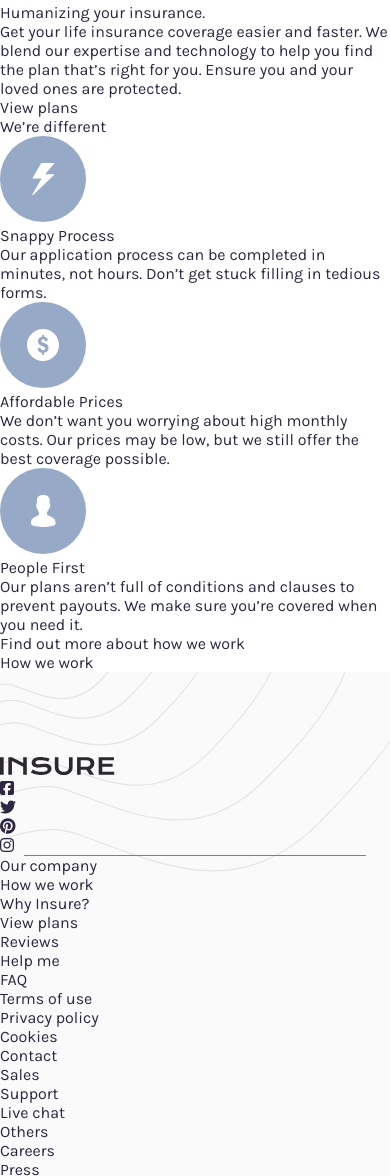
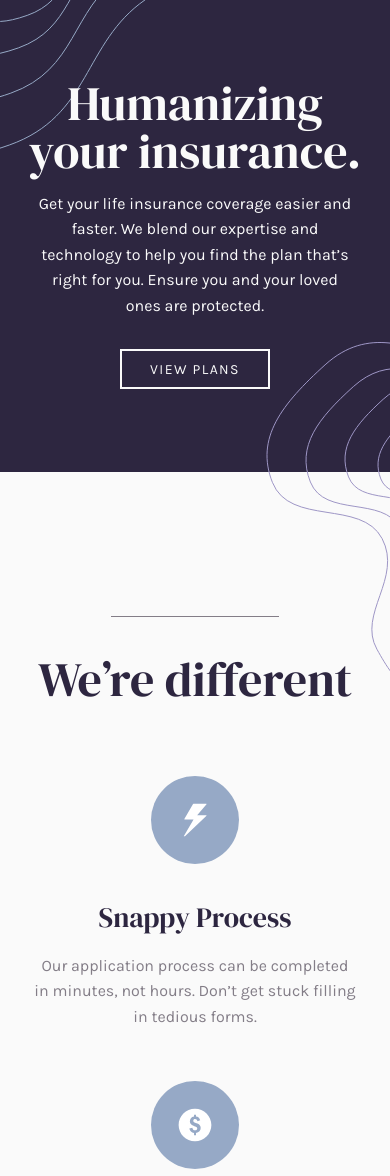
Before and after one commit to kennbach/insure-landing-page, a plain HTML site: page index.html in a window 390 px wide. Shown: the part 564-1740 px from the top of the page. Drawn offline with Linux system fonts and the light colour scheme.

Commit message:
mobile design html and css

```diff
--- a/css/styles.css
+++ b/css/styles.css
@@ -55,9 +55,7 @@ textarea {
   --color-secondary-dark: hsl(270, 9%, 17%);
   --color-secondary-medium: hsl(273, 4%, 51%);
   --color-secondary-light: hsl(0, 0%, 98%);
-
-  /* --color-background-overlay: rgba(103, 75, 175, 0.8); */
-  /* --btn-box-shadow: 0 6px 12px hsl(257, 69%, 30%); */
+  --color-tertiary: hsl(273, 4%, 51%, 0.3);
 }
 
 .sr-only {
@@ -78,29 +76,237 @@ body {
   font-family: var(--font-family-body);
   font-size: 1.6rem;
   color: var(--color-primary-dark);
+  background-color: var(--color-secondary-light);
+}
+
+header {
+  display: grid;
+  grid-template-columns: max-content 1fr;
+  align-items: center;
+}
+
+.header-logo {
+  width: 115px;
+  height: auto;
+  margin: 30px 20px;
+  justify-self: left;
+}
+
+.hamburger-menu__img {
+  width: 32px;
+  height: 32px;
+  margin: 20px 20px;
+  justify-self: right;
+  /* cursor: pointer; */
+}
+
+.header-nav {
+  display: none;
+}
+
+.main-image-container {
+  line-height: 0;
+  background-color: var(--color-primary-dark);
+}
+.main-image-container img {
+  width: 100%;
+}
+
+.intro {
+  width: 100%;
+  padding: 95px 1em;
+  text-align: center;
+  color: var(--color-secondary-light);
+  background-color: var(--color-primary-dark);
+  background-image: url(../images/bg-pattern-intro-left-mobile.svg),
+    url(../images/bg-pattern-intro-right-mobile.svg);
+  background-repeat: no-repeat, no-repeat;
+  background-position: left top, right bottom -200px;
+}
+.intro h1 {
+  justify-self: center;
+  max-width: 15ch;
+  margin: 0 auto;
+  font-size: 4.8rem;
+  font-family: var(--font-family-headings);
+  line-height: 1;
+}
+.intro p {
+  max-width: 33ch;
+  margin: 0 auto;
+  padding-top: 1em;
+  padding-bottom: 2.5em;
+  font-weight: var(--font-weight-regular);
+  line-height: 1.6;
+}
+.intro a {
+  border: 2px solid var(--color-secondary-light);
+  text-transform: uppercase;
+  padding: 0.7em 2em;
+  font-size: 1.4rem;
+  letter-spacing: 0.1em;
+}
+.intro a:hover {
+  cursor: pointer;
+  background-color: var(--color-secondary-light);
+  color: var(--color-secondary-dark);
+}
+
+.were-different {
+  display: grid;
+  grid-template-columns: 1fr;
+  justify-items: center;
+  width: 100%;
+  background-color: var(--color-secondary-light);
+  background-image: url(../images/bg-pattern-intro-right-mobile.svg);
+  background-repeat: no-repeat;
+  background-position: right top -130px;
+}
+.were-different h2::before {
+  content: "";
+  display: block;
+  width: 3.5em;
+  height: 1px;
+  background-color: var(--color-secondary-medium);
+  margin: 3em auto 0.6em auto;
+}
+.were-different h2 {
+  font-family: var(--font-family-headings);
+  font-size: 4.8rem;
+  margin-bottom: 1em;
+}
+.were-different img {
+  width: 5.5em;
+  height: 5.5em;
+  margin-top: 1em;
+}
+.were-different h3 {
+  font-family: var(--font-family-headings);
+  font-size: 2.8rem;
+  margin: 1.2em auto 0.6em auto;
+}
+.were-different p {
+  text-align: center;
+  line-height: 1.6;
+  color: var(--color-secondary-medium);
+  margin-bottom: 2.2em;
+  max-width: 34ch;
+}
+
+.find-out-more {
+  display: grid;
+  grid-template-areas: 1fr;
+  justify-content: center;
+  text-align: center;
+  max-width: 100%;
+  margin: 6.2em 1.3em 8.5em 1.3em;
+  /* margin-bottom: 10em; */
+  background-color: var(--color-primary-dark);
+  background-image: url(../images/bg-pattern-intro-right-mobile.svg);
+  background-repeat: no-repeat;
+  background-position: right top -90px;
+  background-size: 55% 120%;
+  background-blend-mode: lighten;
+}
+.find-out-more h2 {
+  font-family: var(--font-family-headings);
+  font-size: 4rem;
+  color: var(--color-secondary-light);
+  line-height: 1;
+  text-align: center;
+  max-width: 13ch;
+  padding: 1.85em 0 1em 0;
+}
+.find-out-more a {
+  justify-self: center;
+  width: max-content;
+  font-size: 1.4rem;
+  color: var(--color-secondary-light);
+  letter-spacing: 0.1em;
+  text-transform: uppercase;
+  padding: 0.7em 2em;
+  margin-bottom: 5em;
+  border: 2px solid var(--color-secondary-light);
+}
+
+.find-out-more a:hover {
+  cursor: pointer;
+  background-color: var(--color-secondary-light);
+  color: var(--color-secondary-dark);
 }
 
 footer {
+  display: grid;
+  grid-template-columns: 1fr;
+  justify-items: center;
   background-color: var(--color-secondary-light);
   background-image: url(../images/bg-pattern-footer-mobile.svg);
   background-repeat: no-repeat;
-  background-size: 100% 200px;
-  background-position: 0 0;
+  background-position: top right;
+  background-size: 100% 19%;
 }
 
 .footer-logo {
   width: 115px;
   height: auto;
-  margin-top: 85px;
+  margin: 85px auto 30px auto;
 }
 
-.social::after {
+.social-nav {
+  display: grid;
+  grid-template-columns: 1fr;
+  justify-items: center;
+  width: 100%;
+}
+
+.social-nav ul {
+  width: 160px;
+  display: grid;
+  grid-template-columns: repeat(4, 1fr);
+  place-items: center;
+  font-size: 2.5rem;
+  color: var(--color-secondary-medium);
+  margin-bottom: 1.4em;
+}
+
+.social-nav li:hover {
+  cursor: pointer;
+  color: var(--color-primary-dark);
+  transition: 300ms;
+}
+
+.social-nav::after {
   content: "";
   display: block;
-  max-width: 100%;
+  width: min(330px, 90vw);
   height: 1px;
-  background-color: var(--color-secondary-medium);
+  background-color: var(--color-tertiary);
   margin: 0 1.5em;
+  background-blend-mode: ;
+}
+
+.footer-nav {
+  font-size: 1.4rem;
+  font-weight: var(--font-weight-bold);
+  letter-spacing: 1px;
+  text-transform: uppercase;
+  text-align: center;
+}
+
+.footer-nav h4 {
+  font-size: 1.3rem;
+  color: var(--color-secondary-medium);
+  margin-top: 3.2em;
+  margin-bottom: 2.5em;
+}
+
+.footer-nav li {
+  margin-top: 1em;
+}
+
+.footer-nav li:hover {
+  cursor: pointer;
+  text-decoration: underline;
 }
 
 /**************** BEGIN Desktop Styles ****************/
--- a/index.html
+++ b/index.html
@@ -4,7 +4,7 @@
     <meta charset="UTF-8" />
     <meta name="description" content="Insure Landing Page" />
     <meta name="viewport" content="width=device-width, initial-scale=1.0" />
-    <link rel="stylesheet" href="./css/styles.css" />
+    <link rel="stylesheet" href="css/styles.css" />
     <script
       src="https://kit.fontawesome.com/247f78e130.js"
       crossorigin="anonymous"
@@ -18,9 +18,10 @@
     <title>Insure Landing Page</title>
   </head>
   <body>
+    <div class="container">
       <header>
-      <img class="logo" src="./images/logo.svg" alt="INSURE" />
-      <img class="hamburger-menu__img" src="./images/icon-hamburger.svg" alt="Navigation Menu">
+        <img class="header-logo" src="images/logo.svg" alt="INSURE" />
+        <img class="hamburger-menu__img" src="images/icon-hamburger.svg" alt="Navigation Menu">
         <nav class="header-nav">
           <ul>
             <li><a href="#">How we work</a></li>
@@ -31,24 +32,26 @@
         </nav>
       </header>
       <main>
+        <div class="main-image-container">
+          <img class="" src="images/image-intro-mobile.jpg" alt="" aria-hidden="true">
+        </div>
         <section class="intro">
-        <img src="./images/image-intro-mobile.jpg" alt="" aria-hidden="true">
-        <h1">Humanizing your insurance.</h1>
+          <h1>Humanizing your insurance.</h1>
           <p>Get your life insurance coverage easier and faster. We blend our expertise and technology to help you find the plan that’s right for you. Ensure you and your loved ones are protected.</p>
           <a href="#">View plans</a>
         </section>
         <section class="were-different">
-        <h2>We’re different</h2>
+          <h2 class="were-different">We’re different</h2>
 
-        <img src="./images/icon-snappy-process.svg" alt="" aria-hidden="true">
+          <img src="images/icon-snappy-process.svg" alt="" aria-hidden="true">
           <h3>Snappy Process</h3>
           <p>Our application process can be completed in minutes, not hours. Don’t get stuck filling in tedious forms.</p>
 
-        <img src="./images/icon-affordable-prices.svg" alt="" aria-hidden="true">
+          <img src="images/icon-affordable-prices.svg" alt="" aria-hidden="true">
           <h3>Affordable Prices</h3>
           <p>We don’t want you worrying about high monthly costs. Our prices may be low, but we still offer the best coverage possible.</p>
 
-        <img src="./images/icon-people-first.svg" alt="" aria-hidden="true">
+          <img src="images/icon-people-first.svg" alt="" aria-hidden="true">
           <h3>People First</h3>
           <p>Our plans aren’t full of conditions and clauses to prevent payouts. We make sure you’re covered when you need it.</p>
         </section>
@@ -58,53 +61,53 @@
         </section>
       </main>
       <footer>
-      <img class="footer-logo" src="./images/logo.svg" alt="INSURE">
-      <nav class="social">
-        <ul class="social-nav">
-          <li class="social-nav__link">
+        <img class="footer-logo" src="images/logo.svg" alt="INSURE">
+        <nav class="social-nav" id="footer">
+          <ul>
+            <li>
               <a href="#" aria-label="Facebook"
                 ><i class="fa-brands fa-facebook-square"></i></i
               ></a>
             </li>
-          <li class="social-nav__link">
+            <li>
               <a href="#" aria-label="Twitter"
                 ><i class="fa-brands fa-twitter"></i></i
               ></a>
             </li>
-          <li class="social-nav__link">
+            <li>
               <a href="#" aria-label="Pinterest"
                 ><i class="fa-brands fa-pinterest"></i></i
               ></a>
             </li>
-           <li class="social-nav__link">
+             <li>
               <a href="#" aria-label="Instagram"
                 ><i class="fa-brands fa-instagram"></i></i
               ></a>
             </li>
           </ul>
         </nav>
-      <nav class="footer">
-        <p class="footer-nav__header">Our company</p>
+        <nav class="footer-nav">
+          <h4 class="footer-nav__header">Our company</h4>
           <ul class="company-nav">
             <li><a href="#">How we work</a></li>
             <li><a href="#">Why Insure?</a></li>
             <li><a href="#">View plans</a></li>
             <li><a href="#">Reviews</a></li>
           </ul>
-        <p class="footer-nav__header">Help me</p>
+          <h4 class="footer-nav__header">Help me</h4>
           <ul class="help-nav">
             <li><a href="#">FAQ</a></li>
             <li><a href="#">Terms of use</a></li>
             <li><a href="#">Privacy policy</a></li>
             <li><a href="#">Cookies</a></li>
           </ul>
-        <p class="footer-nav__header">Contact</p>
+          <h4 class="footer-nav__header">Contact</h4>
           <ul class="contact-nav">
             <li><a href="#">Sales</a></li>
             <li><a href="#">Support</a></li>
             <li><a href="#">Live chat</a></li>
           </ul>
-        <p class="footer-nav__header">Others</p>
+          <h4 class="footer-nav__header">Others</h4>
           <ul class="others-nav">
             <li><a href="#">Careers</a></li>
             <li><a href="#">Press</a></li>
@@ -112,5 +115,6 @@
           </ul>
         </nav>
       </footer>
+    </div>
   </body>
 </html>
```
Lines whose indentation alone changed are shown as unchanged.
